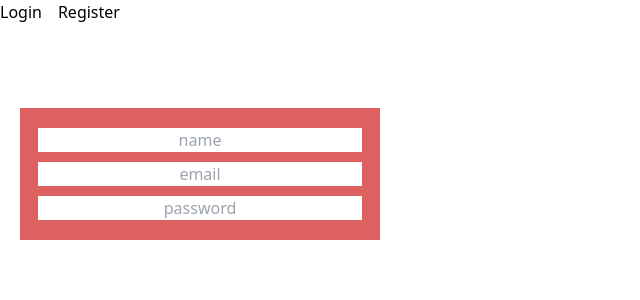
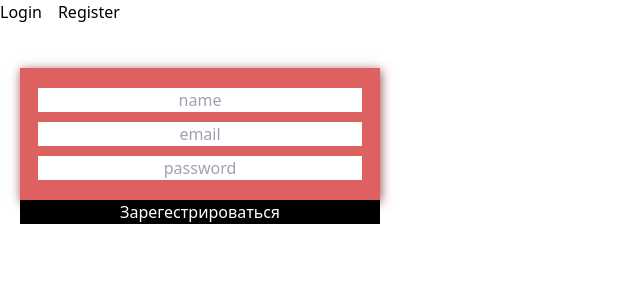
Before and after one commit to peezlepass/final-project, a React (Create React App) app in the folder client/: page /register in a window 1280 px wide. Shown: the top 300 px of the page, without its empty margins (0-640 px from the left). Built offline with nearby package versions, Linux system fonts and the light colour scheme.

Commit message:
Fix modal styles

```diff
--- a/client/src/components/Login/Login.jsx
+++ b/client/src/components/Login/Login.jsx
@@ -19,6 +19,7 @@ export default function Login() {
       <form onSubmit={handleSubmit}>
         <input name="email" placeholder="email" />
         <input name="password" type="password" placeholder="password" />
+        <button>Авторизация</button>
       </form>
     </div>
   );
--- a/client/src/components/Register/Register.jsx
+++ b/client/src/components/Register/Register.jsx
@@ -19,6 +19,7 @@ export default function Register() {
         <input name="name" placeholder="name" />
         <input name="email" placeholder="email" />
         <input name="password" type="password" placeholder="password" />
+        <button className={styles.btn}>Зарегестрироваться</button>
       </form>
     </div>
   );
--- a/client/src/components/Register/Register.module.css
+++ b/client/src/components/Register/Register.module.css
@@ -15,6 +15,9 @@
   flex-direction: column;
   align-items: center;
   row-gap: 10px;
+  position: relative;
+  transform: translateY(-40px);
+  box-shadow: 1px 2px 10px rgba(116, 19, 19, 0.754);
 }
 
 .registration form input {
@@ -22,3 +25,11 @@
   text-align: center;
   outline: none;
 }
+
+.btn {
+  background: black;
+  color: white;
+  width: 100%;
+  position: absolute;
+  top: 100%;
+}
```
